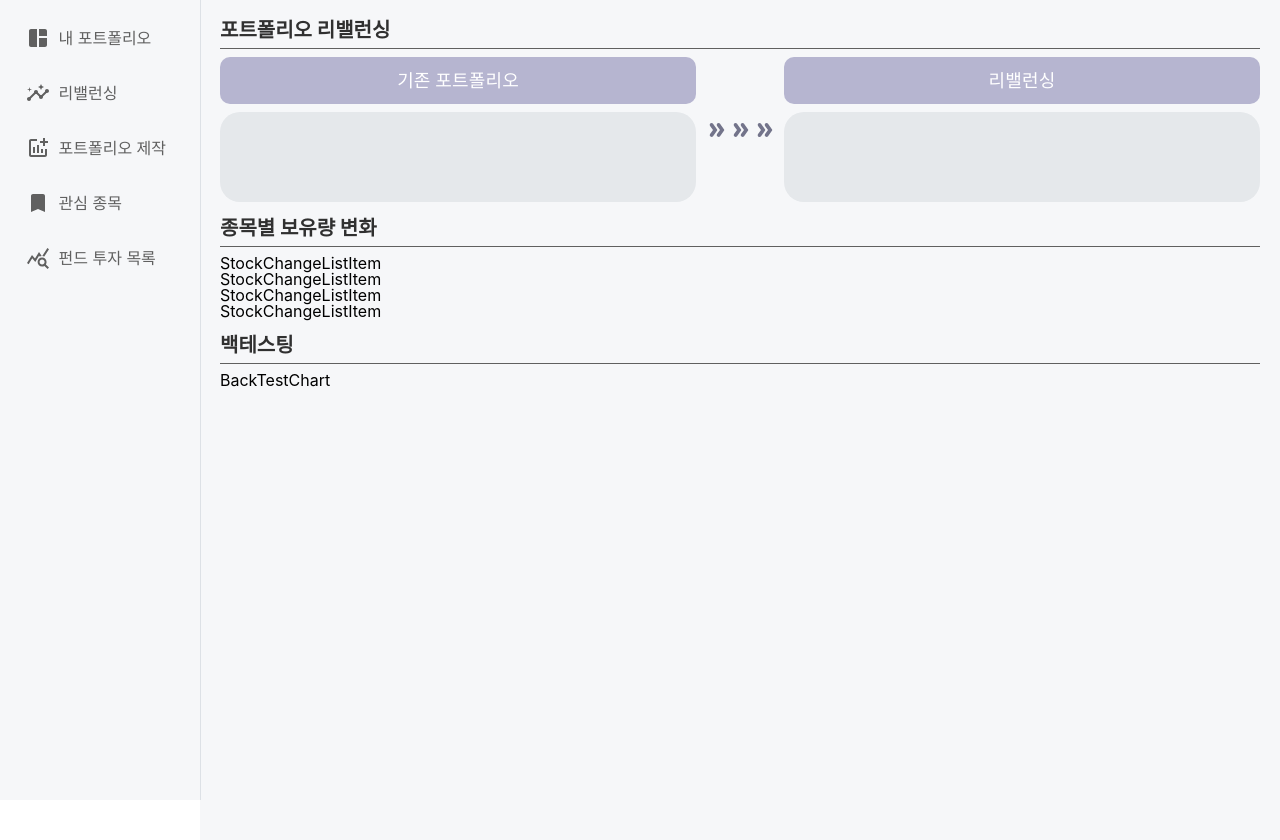
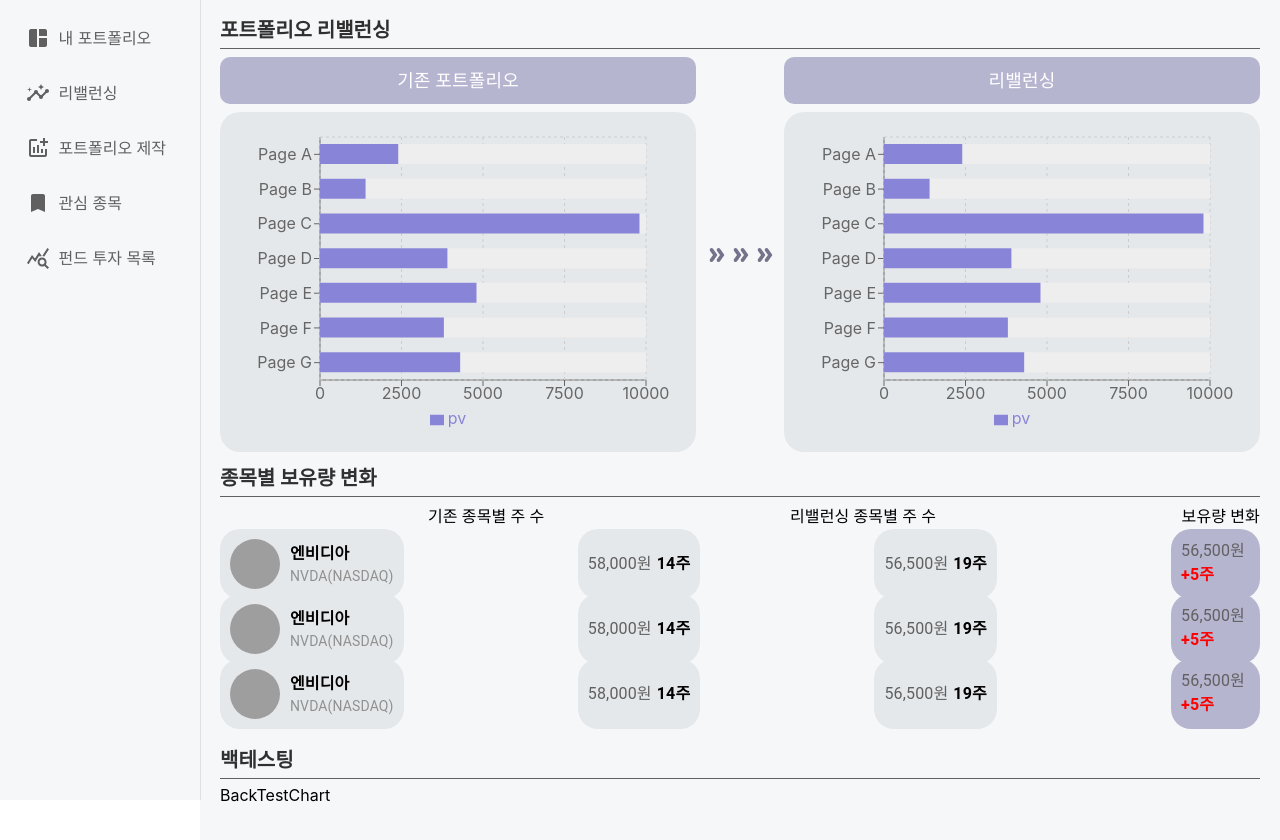
Before and after one commit to kkamisister/mutualrisk, a React (Create React App) app in the folder frontend/mutualrisk/: page /rebalance/result in a window 1280 px wide. Built offline with nearby package versions, Linux system fonts and the light colour scheme; grey boxes are pictures that could not be loaded; a web font is replaced by a local one.

Commit message:
design: rebalance result 페이지 관련 이것..저것...
RebalanceResultPage 종목별 변화량 리스트 생성
DetailContainer css 수정
RebalanceBefore, RebalanceAfter 생성, css 수정
RebalanceDetail css 수정
StockChangeList, StockChangeListItem css 수정

Jira: S11P11A607-450

```diff
--- a/frontend/mutualrisk/src/pages/portfolio/rebalance/result/RebalanceResultPage.js
+++ b/frontend/mutualrisk/src/pages/portfolio/rebalance/result/RebalanceResultPage.js
@@ -7,6 +7,39 @@
 import BackTestChart from 'pages/portfolio/rebalance/result/backtest/BackTestChart';
 
 const RebalanceResultPage = () => {
+	const stockData = [
+		{
+			name: '엔비디아',
+			ticker: 'NVDA(NASDAQ)',
+			imagePath: 'https://link-to-image/nvda.png',
+			currentPrice: '58,000',
+			currentShares: '14',
+			rebalancedPrice: '56,500',
+			rebalancedShares: '19',
+			change: 5,
+		},
+		{
+			name: '엔비디아',
+			ticker: 'NVDA(NASDAQ)',
+			imagePath: 'https://link-to-image/nvda.png',
+			currentPrice: '58,000',
+			currentShares: '14',
+			rebalancedPrice: '56,500',
+			rebalancedShares: '19',
+			change: 5,
+		},
+		{
+			name: '엔비디아',
+			ticker: 'NVDA(NASDAQ)',
+			imagePath: 'https://link-to-image/nvda.png',
+			currentPrice: '58,000',
+			currentShares: '14',
+			rebalancedPrice: '56,500',
+			rebalancedShares: '19',
+			change: 5,
+		},
+		// 추가 데이터
+	];
 	return (
 		<Stack spacing={2} sx={{ backgroundColor: colors.background.pcrimary }}>
 			<Stack spacing={1}>
@@ -15,7 +48,7 @@
 			</Stack>
 			<Stack spacing={1}>
 				<TitleDivider text="종목별 보유량 변화" />
-				<StockChangeList />
+				<StockChangeList stocks={stockData} />
 			</Stack>
 			<Stack spacing={1}>
 				<TitleDivider text="백테스팅" />
--- a/frontend/mutualrisk/src/pages/portfolio/rebalance/result/detail/DetailContainer.js
+++ b/frontend/mutualrisk/src/pages/portfolio/rebalance/result/detail/DetailContainer.js
@@ -4,7 +4,7 @@
 
 const DetailContainer = ({ title, children, ...props }) => {
 	return (
-		<Stack spacing={1} direction={'column'} width={'500px'}>
+		<Stack spacing={1} direction={'column'} width={'100%'} height={'100%'}>
 			<Box
 				sx={{
 					backgroundColor: '#B6B5D0',
@@ -23,7 +23,7 @@
 				sx={{
 					backgroundColor: colors.background.box,
 					borderRadius: '20px',
-					height: '50px',
+					height: '300px',
 					padding: '20px',
 				}}>
 				{children}
--- a/frontend/mutualrisk/src/pages/portfolio/rebalance/result/detail/RebalanceAfter.js
+++ b/frontend/mutualrisk/src/pages/portfolio/rebalance/result/detail/RebalanceAfter.js
@@ -1,8 +1,85 @@
-import React from 'react';
+import React, { PureComponent } from 'react';
 import DetailContainer from 'pages/portfolio/rebalance/result/detail/DetailContainer';
-
+import {
+	BarChart,
+	Bar,
+	XAxis,
+	YAxis,
+	CartesianGrid,
+	Tooltip,
+	Legend,
+	ResponsiveContainer,
+} from 'recharts';
+const data = [
+	{
+		name: 'Page A',
+		uv: 4000,
+		pv: 2400,
+		amt: 2400,
+	},
+	{
+		name: 'Page B',
+		uv: 3000,
+		pv: 1398,
+		amt: 2210,
+	},
+	{
+		name: 'Page C',
+		uv: 2000,
+		pv: 9800,
+		amt: 2290,
+	},
+	{
+		name: 'Page D',
+		uv: 2780,
+		pv: 3908,
+		amt: 2000,
+	},
+	{
+		name: 'Page E',
+		uv: 1890,
+		pv: 4800,
+		amt: 2181,
+	},
+	{
+		name: 'Page F',
+		uv: 2390,
+		pv: 3800,
+		amt: 2500,
+	},
+	{
+		name: 'Page G',
+		uv: 3490,
+		pv: 4300,
+		amt: 2100,
+	},
+];
 const RebalanceAfter = () => {
-	return <DetailContainer title={'리밸런싱'} />;
+	return (
+		<DetailContainer title={'리밸런싱'}>
+			<ResponsiveContainer width="100%" height="100%">
+				<BarChart
+					width={500}
+					height={300}
+					data={data}
+					layout="vertical" // 세로 막대 그래프 설정
+					margin={{
+						top: 5,
+						right: 30,
+						left: 20,
+						bottom: 5,
+					}}
+					barSize={20}>
+					<XAxis type="number" /> {/* X축은 수량이니까 숫자로 설정 */}
+					<YAxis type="category" dataKey="name" /> {/* Y축은 카테고리 */}
+					<Tooltip />
+					<Legend />
+					<CartesianGrid strokeDasharray="3 3" />
+					<Bar dataKey="pv" fill="#8884d8" background={{ fill: '#eee' }} />
+				</BarChart>
+			</ResponsiveContainer>
+		</DetailContainer>
+	);
 };
 
 export default RebalanceAfter;
--- a/frontend/mutualrisk/src/pages/portfolio/rebalance/result/detail/RebalanceBefore.js
+++ b/frontend/mutualrisk/src/pages/portfolio/rebalance/result/detail/RebalanceBefore.js
@@ -1,8 +1,87 @@
 import React from 'react';
 import DetailContainer from 'pages/portfolio/rebalance/result/detail/DetailContainer';
+import {
+	BarChart,
+	Bar,
+	XAxis,
+	YAxis,
+	CartesianGrid,
+	Tooltip,
+	Legend,
+	ResponsiveContainer,
+} from 'recharts';
+
+const data = [
+	{
+		name: 'Page A',
+		uv: 4000,
+		pv: 2400,
+		amt: 2400,
+	},
+	{
+		name: 'Page B',
+		uv: 3000,
+		pv: 1398,
+		amt: 2210,
+	},
+	{
+		name: 'Page C',
+		uv: 2000,
+		pv: 9800,
+		amt: 2290,
+	},
+	{
+		name: 'Page D',
+		uv: 2780,
+		pv: 3908,
+		amt: 2000,
+	},
+	{
+		name: 'Page E',
+		uv: 1890,
+		pv: 4800,
+		amt: 2181,
+	},
+	{
+		name: 'Page F',
+		uv: 2390,
+		pv: 3800,
+		amt: 2500,
+	},
+	{
+		name: 'Page G',
+		uv: 3490,
+		pv: 4300,
+		amt: 2100,
+	},
+];
 
 const RebalanceBefore = () => {
-	return <DetailContainer title={'기존 포트폴리오'} />;
+	return (
+		<DetailContainer title={'기존 포트폴리오'}>
+			<ResponsiveContainer width="100%" height="100%">
+				<BarChart
+					width={500}
+					height={300}
+					data={data}
+					layout="vertical" // 세로 막대 그래프 설정
+					margin={{
+						top: 5,
+						right: 30,
+						left: 20,
+						bottom: 5,
+					}}
+					barSize={20}>
+					<XAxis type="number" /> {/* X축은 수량이니까 숫자로 설정 */}
+					<YAxis type="category" dataKey="name" /> {/* Y축은 카테고리 */}
+					<Tooltip />
+					<Legend />
+					<CartesianGrid strokeDasharray="3 3" />
+					<Bar dataKey="pv" fill="#8884d8" background={{ fill: '#eee' }} />
+				</BarChart>
+			</ResponsiveContainer>
+		</DetailContainer>
+	);
 };
 
 export default RebalanceBefore;
--- a/frontend/mutualrisk/src/pages/portfolio/rebalance/result/detail/RebalanceDetail.js
+++ b/frontend/mutualrisk/src/pages/portfolio/rebalance/result/detail/RebalanceDetail.js
@@ -13,6 +13,7 @@
 				display: 'flex',
 				justifyContent: 'space-between',
 				alignItems: 'center',
+				height: '100%',
 			}}>
 			<RebalanceBefore sx={{ flex: 1 }} />
 			<Stack
--- a/frontend/mutualrisk/src/pages/portfolio/rebalance/result/stockchange/StockChangeList.js
+++ b/frontend/mutualrisk/src/pages/portfolio/rebalance/result/stockchange/StockChangeList.js
@@ -1,15 +1,30 @@
 import React from 'react';
-import StockChangeListItem from './StockChangeListItem';
-import { Stack } from '@mui/material';
+import { Box, Stack, Typography } from '@mui/material';
+import StockChangeListItem from './StockChangeListItem'; // StockChangeListItem 컴포넌트 불러오기
 
-const StockChangeList = () => {
+const StockChangeList = ({ stocks }) => {
 	return (
-		<Stack>
-			<StockChangeListItem />
-			<StockChangeListItem />
-			<StockChangeListItem />
-			<StockChangeListItem />
-		</Stack>
+		<Box>
+			{/* 테이블 헤더 */}
+			<Stack
+				direction="row"
+				justifyContent="end"
+				sx={{ marginBottom: '10px' }}>
+				<Stack
+					direction="row"
+					justifyContent="space-between"
+					sx={{ width: '80%' }}>
+					<Typography>기존 종목별 주 수</Typography>
+					<Typography>리밸런싱 종목별 주 수</Typography>
+					<Typography>보유량 변화</Typography>
+				</Stack>
+			</Stack>
+
+			{/* 주식 목록 */}
+			{stocks.map((stock, index) => (
+				<StockChangeListItem key={index} stock={stock} />
+			))}
+		</Box>
 	);
 };
 
--- a/frontend/mutualrisk/src/pages/portfolio/rebalance/result/stockchange/StockChangeListItem.js
+++ b/frontend/mutualrisk/src/pages/portfolio/rebalance/result/stockchange/StockChangeListItem.js
@@ -1,7 +1,119 @@
 import React from 'react';
+import { Box, Typography, Avatar, Stack } from '@mui/material';
+import { colors } from 'constants/colors'; // 컬러 상수 불러오기
 
-const StockChangeListItem = () => {
-	return <div>StockChangeListItem</div>;
+const StockChangeListItem = ({ stock }) => {
+	return (
+		<Stack
+			direction={'row'}
+			spacing={1}
+			sx={{
+				height: '50px',
+				display: 'flex',
+				justifyContent: 'space-between',
+				alignItems: 'center',
+				marginBottom: '15px',
+			}}>
+			{/* 좌측 주식 정보 */}
+			<Stack
+				direction="row"
+				alignItems="center"
+				sx={{
+					height: '100%',
+					backgroundColor: colors.background.box,
+					borderRadius: '20px',
+					padding: '10px',
+				}}>
+				<Avatar
+					src={stock.imagePath}
+					alt={stock.name}
+					sx={{ width: 50, height: 50, marginRight: '10px' }}
+				/>
+				<Stack>
+					<Typography sx={{ fontWeight: 'bold', fontSize: '16px' }}>
+						{stock.name}
+					</Typography>
+					<Typography sx={{ fontSize: '14px', color: colors.text.sub2 }}>
+						{stock.ticker}
+					</Typography>
+				</Stack>
+			</Stack>
+
+			{/* 기존 주식 가격 및 수량 */}
+			<Stack
+				direction="row"
+				alignItems="center"
+				sx={{
+					height: '100%',
+					backgroundColor: colors.background.box,
+					borderRadius: '20px',
+					padding: '10px',
+				}}>
+				<Typography
+					sx={{
+						fontSize: '16px',
+						color: colors.text.sub1,
+						marginRight: '5px',
+					}}>
+					{stock.currentPrice}원
+				</Typography>
+				<Typography sx={{ fontSize: '16px', fontWeight: 'bold' }}>
+					{stock.currentShares}주
+				</Typography>
+			</Stack>
+
+			{/* 리밸런싱 후 가격 및 수량 */}
+			<Stack
+				direction="row"
+				alignItems="center"
+				sx={{
+					height: '100%',
+					backgroundColor: colors.background.box,
+					borderRadius: '20px',
+					padding: '10px',
+				}}>
+				<Typography
+					sx={{
+						fontSize: '16px',
+						color: colors.text.sub1,
+						marginRight: '5px',
+					}}>
+					{stock.rebalancedPrice}원
+				</Typography>
+				<Typography sx={{ fontSize: '16px', fontWeight: 'bold' }}>
+					{stock.rebalancedShares}주
+				</Typography>
+			</Stack>
+
+			{/* 보유량 변화 */}
+			<Box
+				direction="row"
+				alignItems="center"
+				sx={{
+					height: '100%',
+					backgroundColor: '#B6B5D0',
+					borderRadius: '20px',
+					padding: '10px',
+				}}>
+				<Typography
+					sx={{
+						fontSize: '16px',
+						color: colors.text.sub1,
+						marginRight: '5px',
+					}}>
+					{stock.rebalancedPrice}원{' '}
+				</Typography>
+				<Typography
+					sx={{
+						color: stock.change > 0 ? 'red' : colors.text.sub1,
+						colorfontSize: '16px',
+						fontWeight: 'bold',
+					}}>
+					{stock.change > 0 ? `+${stock.change}주` : `-${stock.change}주`}
+				</Typography>
+			</Box>
+		</Stack>
+	);
 };
 
 export default StockChangeListItem;
```
